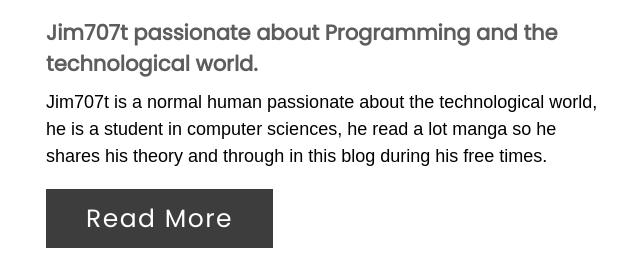
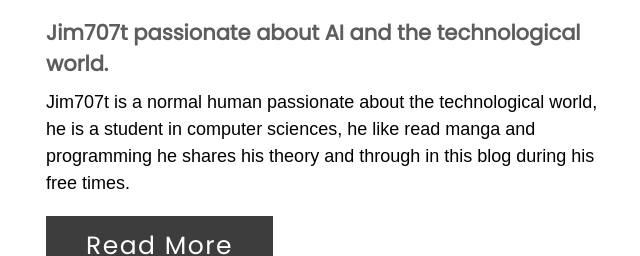
Before and after one commit to 707t/Website, a plain HTML site: page about.html in a window 1280 px wide. Shown: the part 188-444 px from the top of the page, without its empty margins (82-722 px from the left). Drawn offline with Linux system fonts and the light colour scheme.

Commit message:
Update about.html

```diff
--- a/about.html
+++ b/about.html
@@ -19,12 +19,12 @@
           </div>
           <div class="content">
             <h3>
-              Jim707t passionate about Programming and the technological world.
+              Jim707t passionate about AI and the technological world.
             </h3>
             <p>
               Jim707t is a normal human passionate about the technological
-              world, he is a student in computer sciences, he read a lot manga
-              so he shares his theory and through in this blog during his free
+              world, he is a student in computer sciences, he like read manga and programming
+                   he shares his theory and through in this blog during his free
               times.
             </p>
             <div class="button">
```
